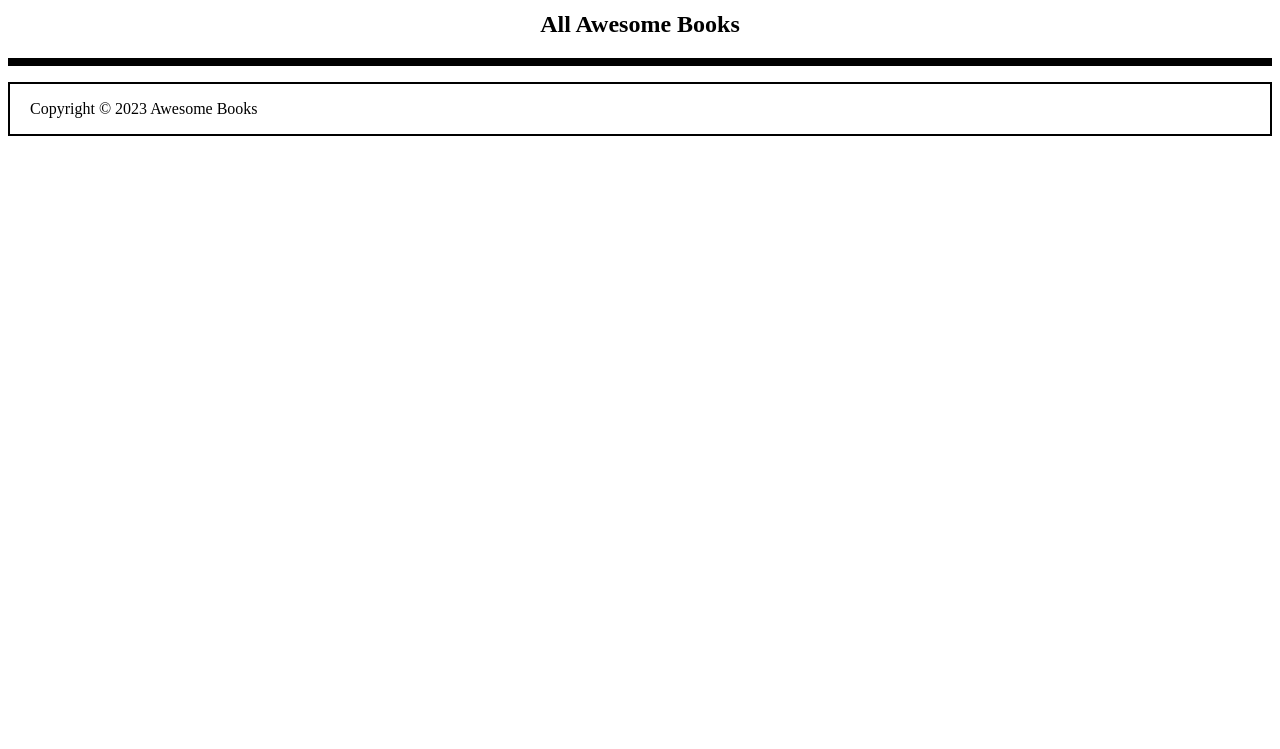
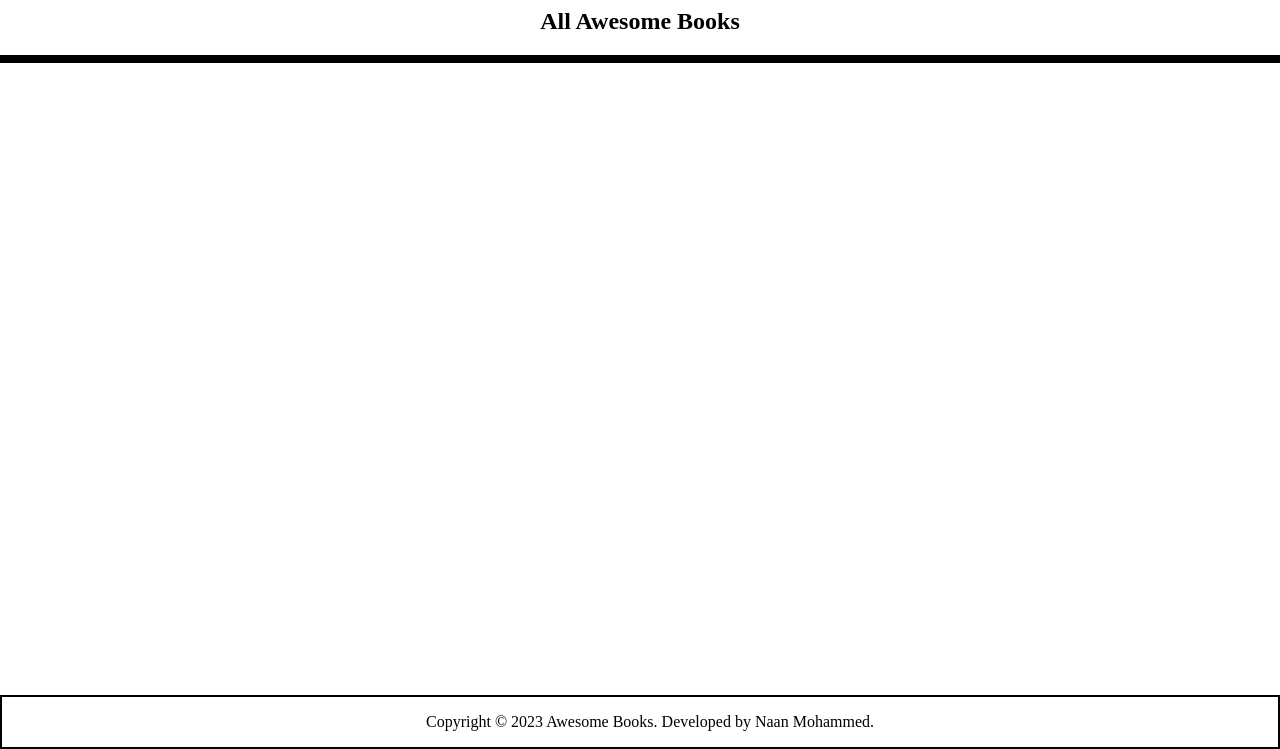
Before and after one commit to naanmohammed/ES6-awesome-books, a website: page index.html in a window 1280 px wide. Shown: the part 51-800 px from the top of the page. Drawn offline with nearby package versions, Linux system fonts and the light colour scheme.

Commit message:
Update index.html and javascript modules to correctly display date and footer

```diff
--- a/index.css
+++ b/index.css
@@ -101,7 +101,24 @@ input {
   justify-content: center;
 }
 
+html, body {
+  height: 100%;
+  margin: 0;
+  padding: 0;
+}
+
+body {
+  display: flex;
+  flex-direction: column;
+}
+
+main {
+  flex: 1;
+}
+
 footer {
+  height: 50px;
   border: 2px black solid;
   padding-left: 20px;
+  text-align: center;
 }
--- a/index.html
+++ b/index.html
@@ -42,7 +42,8 @@
   </section>
   </main>
   <footer>
-    <p>Copyright &copy; 2023 Awesome Books</p>
+    <p>Copyright &copy; 2023 Awesome Books. Developed by Naan Mohammed.</p>
+  </footer>
   <script src="./index.js" type="module"></script>
 </body>
 </html>
--- a/index.js
+++ b/index.js
@@ -10,4 +10,6 @@ const authorInput = document.getElementById('author-input');
 const bookList = new BookList(bookListElement, addBookFormElement, titleInputElement, authorInput);
 bookList.loadBooks();
 
+hideSectionsOnClick();
+
 window.addEventListener('load', displayDate);
--- a/modules/date.js
+++ b/modules/date.js
@@ -2,6 +2,5 @@ import { DateTime } from '../node_modules/luxon/src/luxon.js';
 
 export default function displayDate() {
   const now = DateTime.now().toLocaleString(DateTime.DATETIME_MED_WITH_SECONDS);
-  console.log(now);
   document.getElementById('date-time').textContent = now;
 }
```
Also changed, not shown: README.md, netlify.toml (deleted).
